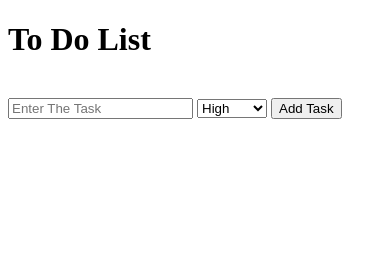
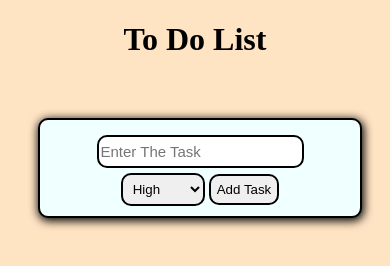
Before and after one commit to SiddheshwarKale/To-Do-Application, a plain HTML site: page index.html in a window 390 px wide. Drawn offline with Linux system fonts and the light colour scheme.

Commit message:
css file added

```diff
--- a/index.html
+++ b/index.html
@@ -4,6 +4,72 @@
     <meta charset="UTF-8" />
     <meta name="viewport" content="width=device-width, initial-scale=1.0" />
     <title>To Do Application</title>
+    <style>
+      body {
+        /* text-align: center; */
+        background-color: bisque;
+
+      }
+      #cards {
+        /* text-align: center; */
+        border: 1px black solid;
+        font-size: 25px;
+        padding: 15px 15px;
+        box-shadow: 1px 2px 10px 1px black;
+        margin: 20px auto;
+        color: black;
+        border-radius: 10px;
+        background-color: azure;
+        width: 600px;
+      }
+      h1 {
+        text-align: center;
+      }
+      /* .container {
+        border: black 2px solid;
+        background-color: rgb(217, 187, 245);
+        padding: 20px;
+        margin-left: 450px;
+        text-align: center;
+        width: 470px; */
+      /* } */
+      .container2{
+        border: black solid 2px;
+        padding: 10px;
+        /* margin-top:500px ; */
+        text-align: center;
+        /* margin: 500px 0px 0px 400px; */
+        margin: 20px auto;
+        width: 600px;
+        border-radius: 10px;
+        background-color: azure;
+        box-shadow: 1px 2px 10px 1px black;
+      }
+      .input{
+        border: solid black 2px;
+        padding: 2px 2px;
+        margin: 5px;
+        height: 25px;
+        border-radius:10px ;
+        font-size: 15px;
+      }.btn-add{
+        border: 2px solid black;
+        padding: 6px;
+        border-radius: 10px;
+      }.priority{
+        border: 2px solid black;
+        padding: 6px;
+        border-radius: 10px;
+      }
+      @media (max-width: 500px) {
+        .container2 {
+          margin-left: 30px;
+          width: 300px;
+        }#cards{
+          width: 300px;
+        }
+      }
+    </style>
   </head>
   <body>
     <h1>To Do List</h1>
```
